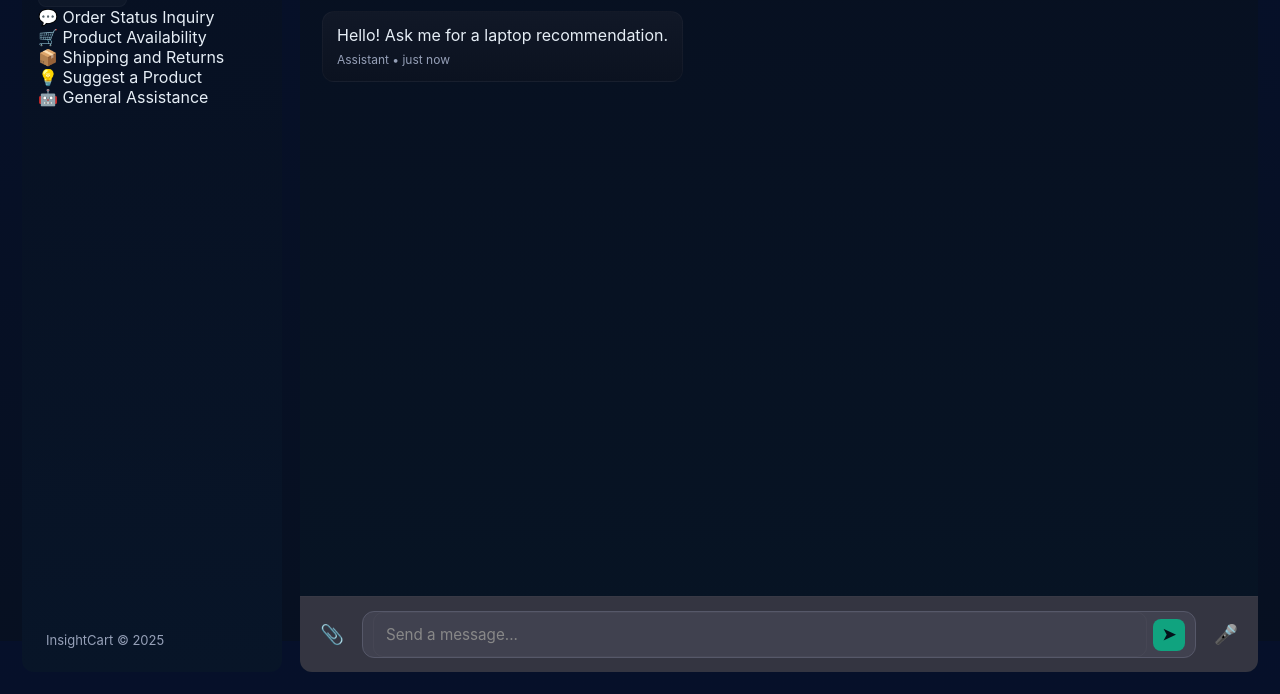
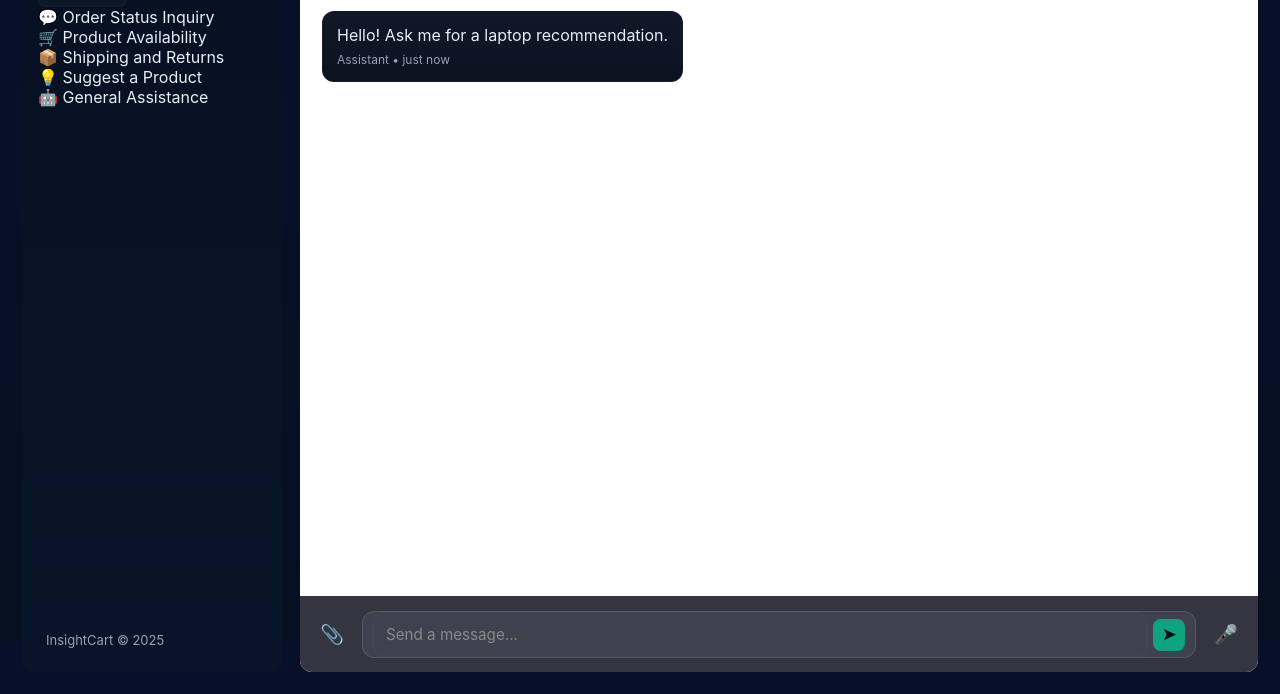
Before and after one commit to Somar-sabe/insightcardchat, a plain HTML site: page index.html in a window 1280 px wide. Shown: the part 159-853 px from the top of the page. Drawn offline with Linux system fonts and the light colour scheme.

Commit message:
eweqojpdassadasdsaadssdadasadsasdasddsadw,lsdasdassasddadadssdddasdasddassaasdasdsadssadasada;qsa

```diff
--- a/index.html
+++ b/index.html
@@ -103,7 +103,7 @@
     .conv .icon{width:34px;height:34px;border-radius:6px;background:rgba(255,255,255,0.03);display:flex;align-items:center;justify-content:center}
 
     /* Main panel */
-    .panel{flex:1;display:flex;flex-direction:column;border-radius:12px;background:linear-gradient(180deg,#071021 0%, #071424 100%);overflow:hidden}
+    .panel{flex:1;display:flex;flex-direction:column;border-radius:12px;background:white;overflow:hidden}
     .panel .header{display:flex;align-items:center;justify-content:space-between;padding:18px;border-bottom:1px solid rgba(255,255,255,0.03)}
     .panel .header .title{font-size:16px;font-weight:600}
     .messages{flex:1;overflow:auto;padding:22px;display:flex;flex-direction:column;gap:14px}
```
